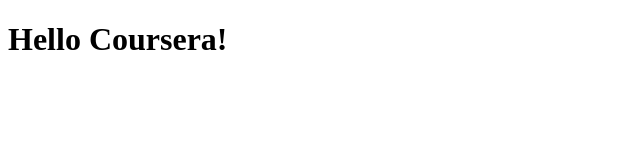
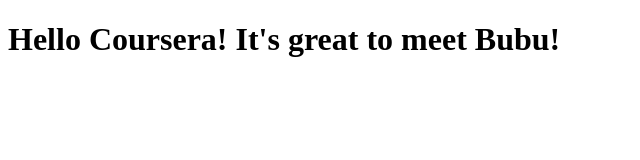
Before and after one commit to bkmumu/coursera-test, a plain HTML site: page sites/index.html in a window 1280 px wide. Shown: the whole page, without its empty margins (0-640 px from the left). Drawn offline with Linux system fonts and the light colour scheme.

Commit message:
small addition to our page content

```diff
--- a/sites/index.html
+++ b/sites/index.html
@@ -6,6 +6,6 @@
 	<title>Hello Coursera!</title>
 </head>
 <body>
-<h1>Hello Coursera!</h1>
+<h1>Hello Coursera! It's great to meet Bubu! </h1>
 </body>
 </html>
```
